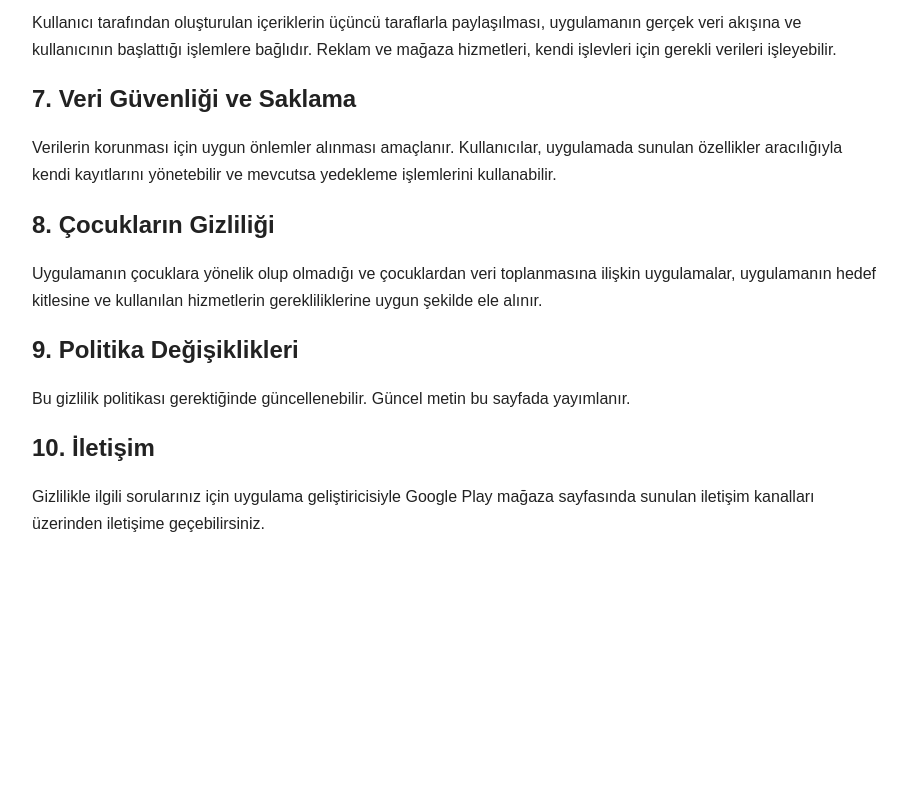
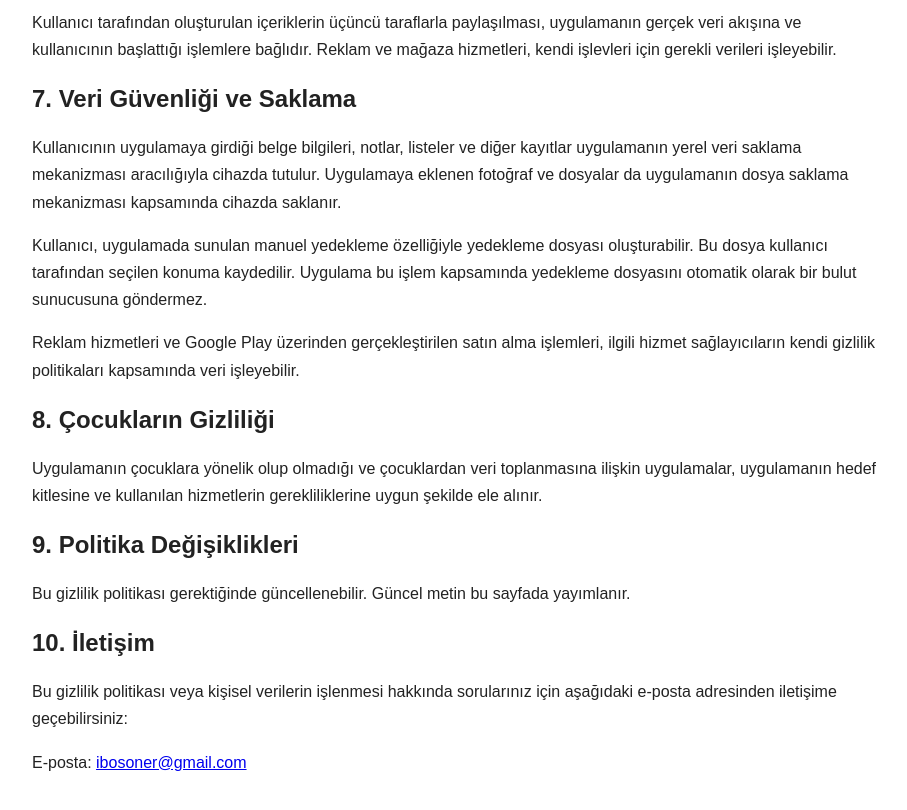
Before and after one commit to ibosoner/hayat-asistani-gizlilik, a plain HTML site: page index.html in a window 1280 px wide. Shown: the part 960-1770 px from the top of the page, without its empty margins (183-1090 px from the left). Before the commit the page ends 1538 px from the top, so only its background shows below. Drawn offline with Linux system fonts and the light colour scheme.

Commit message:
Revise privacy policy in index.html
Updated privacy policy details regarding data storage and user backup features.

```diff
--- a/index.html
+++ b/index.html
@@ -78,10 +78,22 @@
 
   <h2>7. Veri Güvenliği ve Saklama</h2>
   <p>
-    Verilerin korunması için uygun önlemler alınması amaçlanır.
-    Kullanıcılar, uygulamada sunulan özellikler aracılığıyla kendi
-    kayıtlarını yönetebilir ve mevcutsa yedekleme işlemlerini
-    kullanabilir.
+    Kullanıcının uygulamaya girdiği belge bilgileri, notlar, listeler
+    ve diğer kayıtlar uygulamanın yerel veri saklama mekanizması
+    aracılığıyla cihazda tutulur. Uygulamaya eklenen fotoğraf ve
+    dosyalar da uygulamanın dosya saklama mekanizması kapsamında
+    cihazda saklanır.
+  </p>
+  <p>
+    Kullanıcı, uygulamada sunulan manuel yedekleme özelliğiyle
+    yedekleme dosyası oluşturabilir. Bu dosya kullanıcı tarafından
+    seçilen konuma kaydedilir. Uygulama bu işlem kapsamında
+    yedekleme dosyasını otomatik olarak bir bulut sunucusuna göndermez.
+  </p>
+  <p>
+    Reklam hizmetleri ve Google Play üzerinden gerçekleştirilen
+    satın alma işlemleri, ilgili hizmet sağlayıcıların kendi
+    gizlilik politikaları kapsamında veri işleyebilir.
   </p>
 
   <h2>8. Çocukların Gizliliği</h2>
@@ -99,9 +111,12 @@
 
   <h2>10. İletişim</h2>
   <p>
-    Gizlilikle ilgili sorularınız için uygulama geliştiricisiyle
-    Google Play mağaza sayfasında sunulan iletişim kanalları üzerinden
-    iletişime geçebilirsiniz.
+    Bu gizlilik politikası veya kişisel verilerin işlenmesi hakkında
+    sorularınız için aşağıdaki e-posta adresinden iletişime geçebilirsiniz:
+  </p>
+  <p>
+    E-posta:
+    <a href="mailto:ibosoner@gmail.com">ibosoner@gmail.com</a>
   </p>
 </body>
 </html>
```
